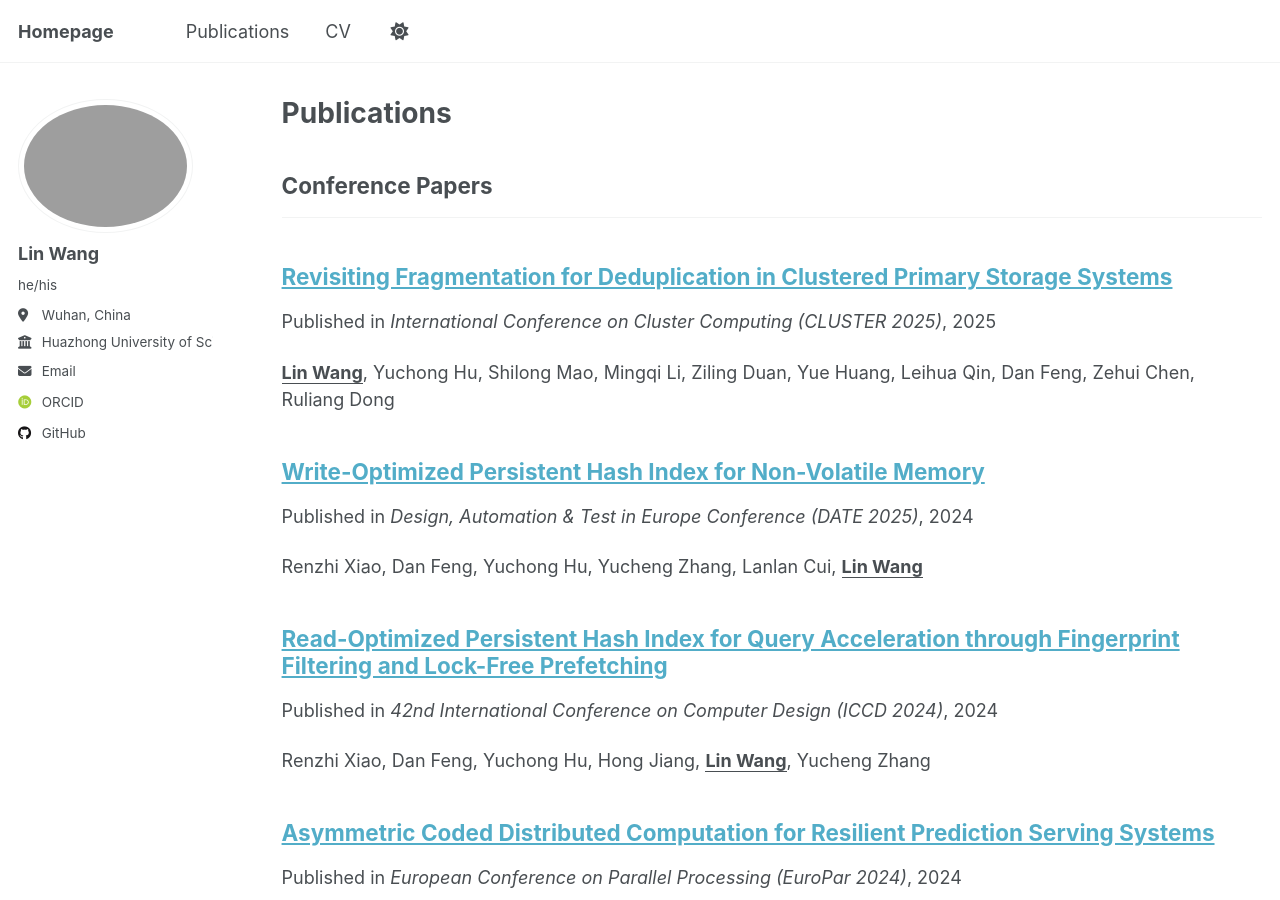
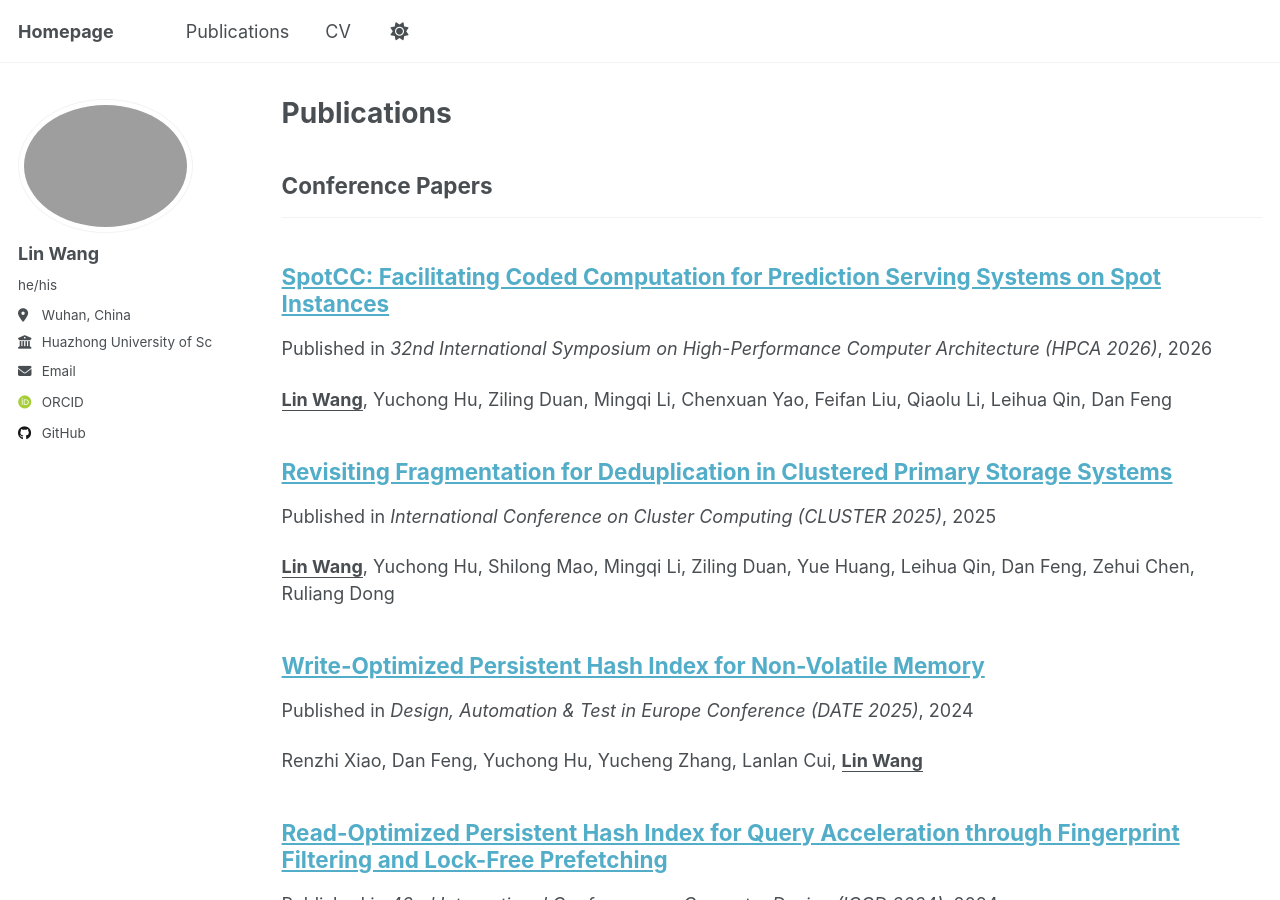
Before and after one commit to wl83/wl83.github.io, a Jekyll site: the page built from _pages/publications.html, in a window 1280 px wide and 900 px high. Built offline with Jekyll 4.4.1, drawn with Linux system fonts in a browser that asks for light colours; some web fonts are replaced; a script that is not in the unit is left out.

Commit message:
update spotcc

```diff
--- /dev/null
+++ b/_publications/2026-HPCA-SpotCC.md
@@ -0,0 +1,12 @@
+---
+title: "SpotCC: Facilitating Coded Computation for Prediction Serving Systems on Spot Instances"
+collection: publications
+category: conferences
+excerpt: '**<u>Lin Wang</u>**, Yuchong Hu, Ziling Duan, Mingqi Li, Chenxuan Yao, Feifan Liu, Qiaolu Li, Leihua Qin, Dan Feng'
+date: 2026-02-02
+venue: '32nd International Symposium on High-Performance Computer Architecture (HPCA 2026)'
+
+# paperurl: 'http://wl83.github.io/files/'
+
+# citation: 'Your Name, You. (2009). &quot;Paper Title Number 1.&quot; <i>Journal 1</i>. 1(1).'
+---
```
Also changed, not shown: _pages/about.md (+4 -3 lines).
